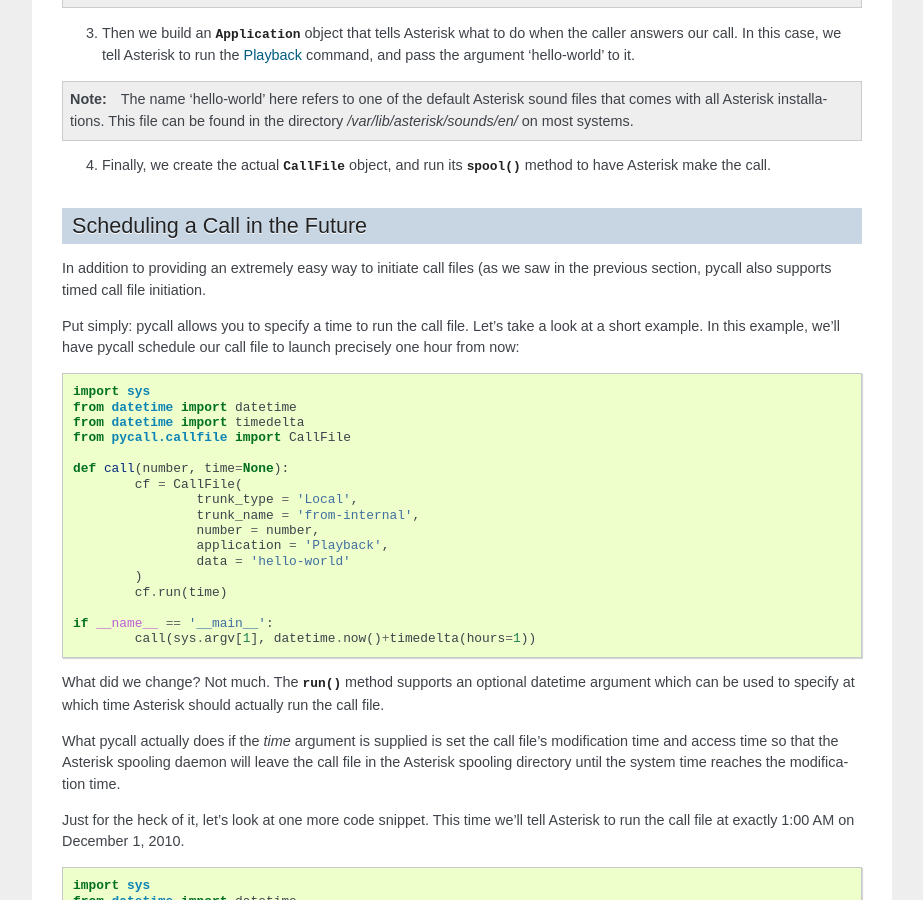
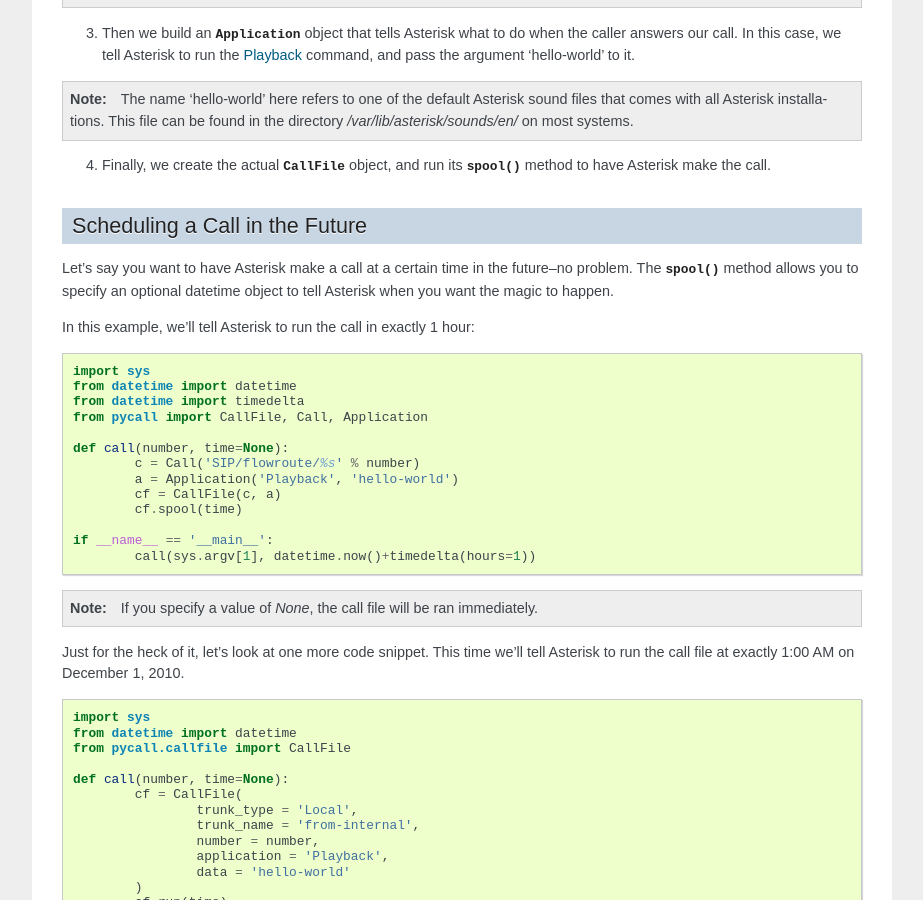
Before and after one commit to rdegges/pycall, a Sphinx documentation site: the page built from docs/usage.rst, in a window 1280 px wide and 900 px high, scrolled down 1118 px. Shown: the whole window, without its empty margins (198-1121 px from the left). Built offline with Sphinx 7.4.7, drawn with Linux system fonts in a browser that asks for light colours.

Commit message:
Updating timed call docs.

```diff
--- a/docs/usage.rst
+++ b/docs/usage.rst
@@ -88,39 +88,30 @@ Code Breakdown
 Scheduling a Call in the Future
 -------------------------------
 
-In addition to providing an extremely easy way to initiate call files (as we
-saw in the previous section, pycall also supports timed call file initiation.
+Let's say you want to have Asterisk make a call at a certain time in the
+future--no problem. The :meth:`~pycall.CallFile.spool` method allows you to
+specify an optional datetime object to tell Asterisk when you want the magic to
+happen.
 
-Put simply: pycall allows you to specify a time to run the call file. Let's
-take a look at a short example. In this example, we'll have pycall schedule our
-call file to launch precisely one hour from now: ::
+In this example, we'll tell Asterisk to run the call in exactly 1 hour: ::
 
 	import sys
 	from datetime import datetime
 	from datetime import timedelta
-	from pycall.callfile import CallFile
+	from pycall import CallFile, Call, Application
 
 	def call(number, time=None):
-		cf = CallFile(
-			trunk_type = 'Local',
-			trunk_name = 'from-internal',
-			number = number,
-			application = 'Playback',
-			data = 'hello-world'
-		)
-		cf.run(time)
+		c = Call('SIP/flowroute/%s' % number)
+		a = Application('Playback', 'hello-world')
+		cf = CallFile(c, a)
+		cf.spool(time)
 
 	if __name__ == '__main__':
 		call(sys.argv[1], datetime.now()+timedelta(hours=1))
 
-What did we change? Not much. The :meth:`~callfile.CallFile.run` method
-supports an optional datetime argument which can be used to specify at which
-time Asterisk should actually run the call file.
+.. note::
 
-What pycall actually does if the *time* argument is supplied is set the call
-file's modification time and access time so that the Asterisk spooling daemon
-will leave the call file in the Asterisk spooling directory until the system
-time reaches the modification time.
+	If you specify a value of `None`, the call file will be ran immediately.
 
 Just for the heck of it, let's look at one more code snippet. This time we'll
 tell Asterisk to run the call file at exactly 1:00 AM on December 1, 2010. ::
```
